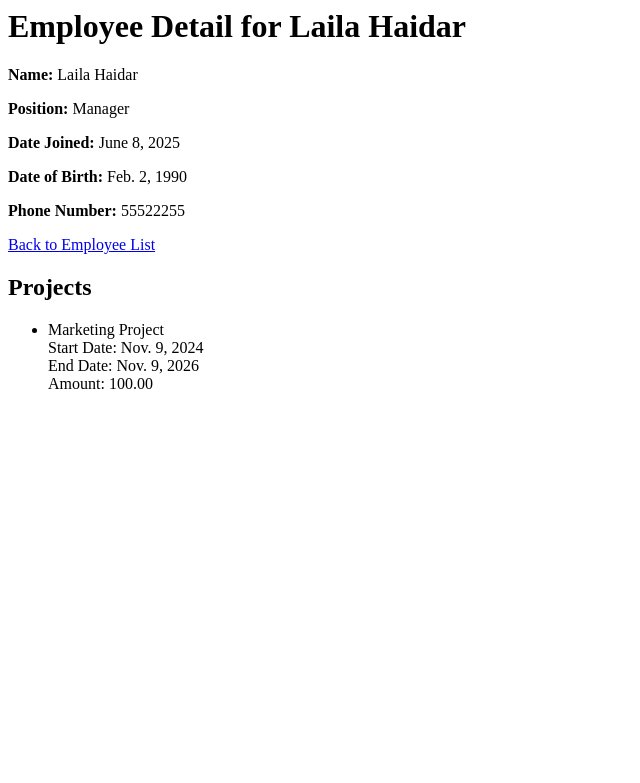
After one commit to isom350f25/companyf25, a Django app: page /comp/employee/1/ in a window 1280 px wide. The commit adds this page. Shown: the top 783 px of the page, without its empty margins (0-640 px from the left). Run offline with Django 5.2, Linux system fonts and the light colour scheme; data comes from the database, SQL or seed files in the repository; both versions use the stored data as it was after the commit.

Commit message:
completed

```diff
--- a/companyproj/compapp/models.py
+++ b/companyproj/compapp/models.py
@@ -11,3 +11,15 @@ class Employee(models.Model):
 
     def __str__(self):
         return f"{self.name} - {self.position}"
+
+class Project(models.Model):
+    employee = models.ForeignKey(Employee, on_delete=models.CASCADE,
+                                 related_name='projects')
+    name = models.CharField(max_length=100)
+    start_date = models.DateField()
+    end_date = models.DateField()
+    amount = models.DecimalField(max_digits=10, decimal_places=2,
+                                 blank=True, null=True )
+
+    def __str__(self):
+        return self.name
--- /dev/null
+++ b/companyproj/compapp/templates/employee_detail.html
@@ -0,0 +1,27 @@
+<html>
+
+<body>
+    <div>
+    <h1>Employee Detail for {{ employee.name }}</h1>
+    <p><strong>Name:</strong> {{ employee.name }}</p>
+    <p><strong>Position:</strong> {{ employee.position }}</p>
+    <p><strong>Date Joined:</strong> {{ employee.date_joined }}</p>
+    <p><strong>Date of Birth:</strong> {{ employee.date_of_birth }}</p>
+    <p><strong>Phone Number:</strong> {{ employee.phone_number }}</p>
+    <a href="{% url 'employee_list' %}">Back to Employee List</a>
+    </div>
+
+    <div>
+    <h2>Projects</h2>
+    <ul>
+    {% for p in projects %}
+        <li>{{ p.name }} <br>
+            Start Date: {{ p.start_date }} <br>
+            End Date: {{ p.end_date }}<br>
+            Amount: {{ p.amount }} <br>
+        </li>
+    {% endfor %}
+    </ul>
+    </div>
+</body>
+</html>
--- a/companyproj/compapp/templates/employee_list.html
+++ b/companyproj/compapp/templates/employee_list.html
@@ -13,7 +13,8 @@
     <ul>
         {% for employee in employees %}
             <li>
-                <strong>{{ employee.name }}</strong><br>
+                <a href="{% url 'employee_detail' employee.id %}">
+                    <strong>{{ employee.name }}</strong></a><br>
                 Position: {{ employee.position }}<br>
                 Joined: {{ employee.date_joined }}<br>
                 DOB: {{ employee.date_of_birth }}<br>
--- a/companyproj/compapp/urls.py
+++ b/companyproj/compapp/urls.py
@@ -3,4 +3,6 @@ from . import views
 
 urlpatterns = [
     path('employeeslist/', views.employee_list, name='employee_list'),
+    path('employee/<int:employee_id>/', views.employee_detail, name='employee_detail'),
+    path('engineers/', views.employee_engineers, name='employee_engineers'),
 ]
--- a/companyproj/compapp/views.py
+++ b/companyproj/compapp/views.py
@@ -1,8 +1,23 @@
 from django.shortcuts import render
-from .models import Employee
+from .models import Employee, Project
+from django.utils import timezone
 
 # Create your views here.
 
 def employee_list(request):
     employees = Employee.objects.all().order_by('name')
     return render(request, 'employee_list.html', {'employees': employees})
+
+def employee_detail(request, employee_id):
+    employee = Employee.objects.get(id=employee_id)
+    today = timezone.now().date()
+    projects = employee.projects.filter(start_date__lte=today,
+                                        end_date__gte=today  )
+
+    #projects = employee.projects.all()
+    return render(request, 'employee_detail.html',
+                  {'employee': employee, 'projects': projects})
+
+def employee_engineers(request):
+    employees = Employee.objects.filter(position__icontains="engineer")
+    return render(request, 'employee_list.html', {'employees': employees})
```
Also changed, not shown: companyproj/compapp/admin.py (+6 -1 lines), companyproj/compapp/migrations/0002_project.py (added), companyproj/db.sqlite3.
